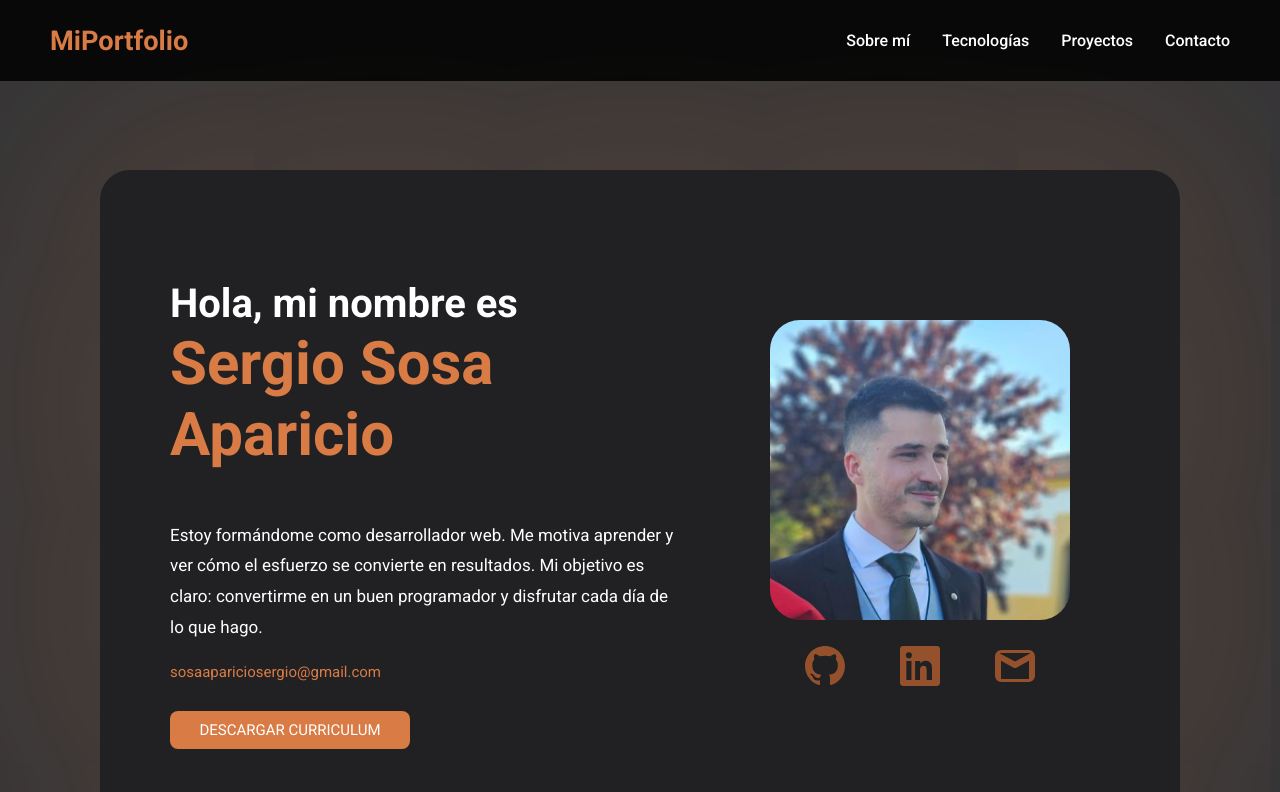
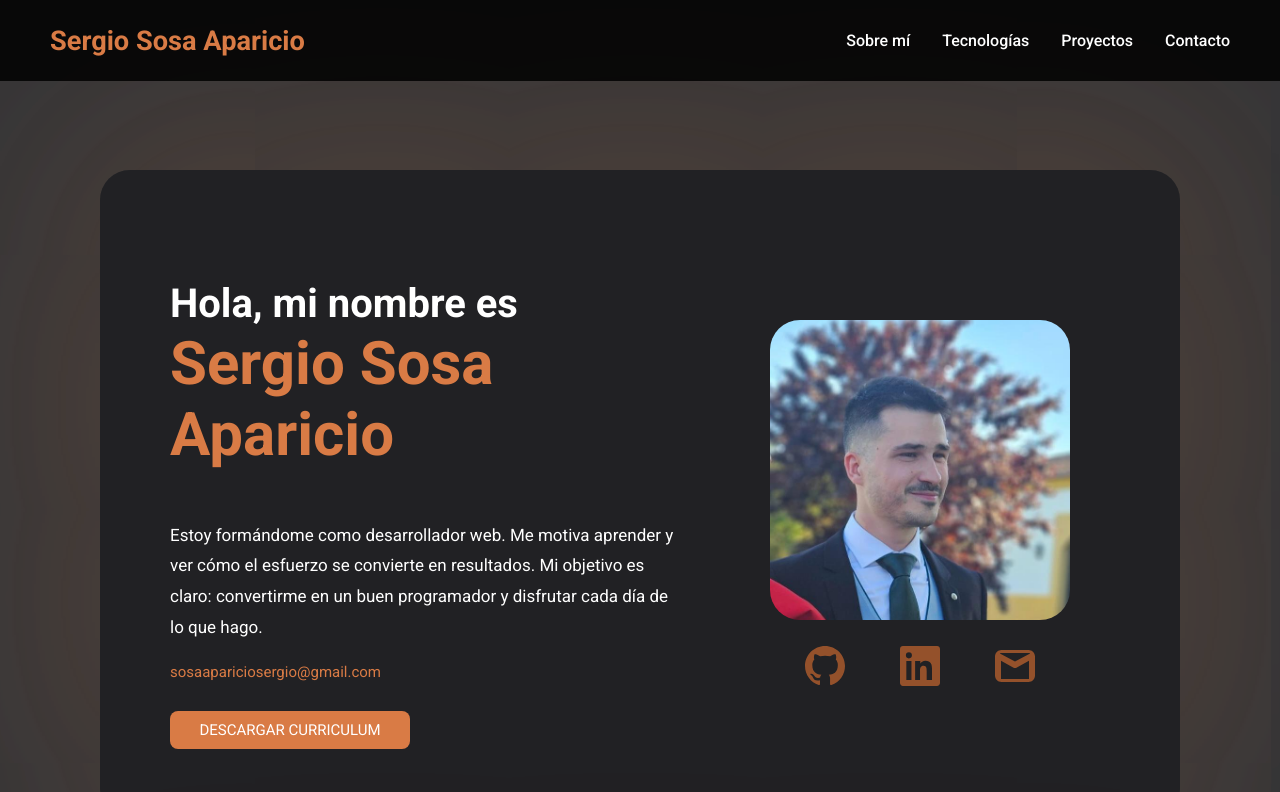
Before and after one commit to SergioSosaAparicio/portfolio, a plain HTML site: page index.html in a window 1280 px wide. Shown: the top 792 px of the page. Drawn offline with Linux system fonts and the light colour scheme.

Commit message:
cambio title y pdf curriculum

```diff
--- a/index.html
+++ b/index.html
@@ -18,7 +18,7 @@
 
     <header>
         <nav class="main-nav">
-            <div class="title">MiPortfolio</div>
+            <div class="title">Sergio Sosa Aparicio</div>
             <div class="menu-toggle" onclick="document.querySelector('.main-nav').classList.toggle('open')">
                 <span></span>
                 <span></span>
```
Also changed, not shown: 1 other file.
